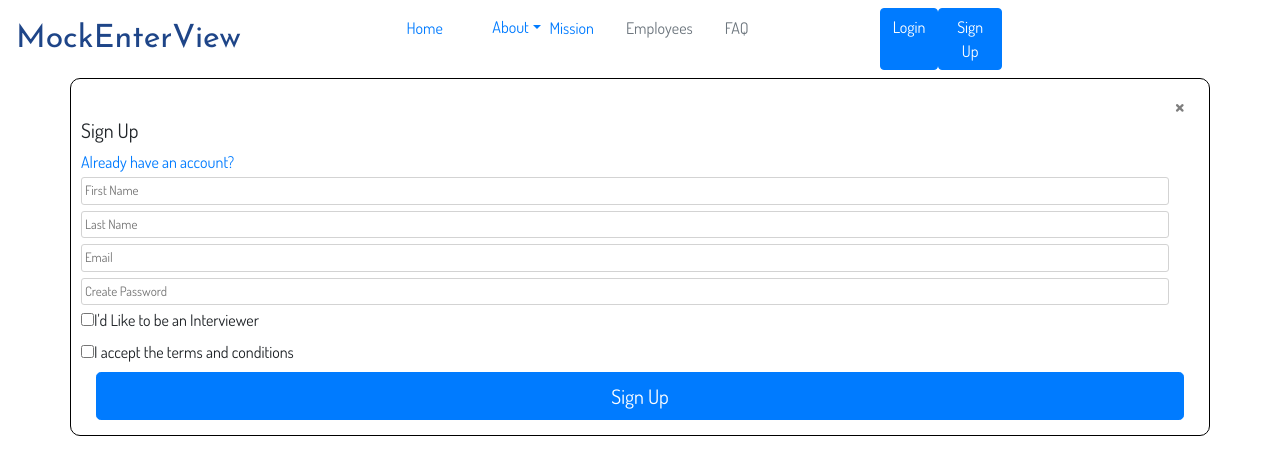
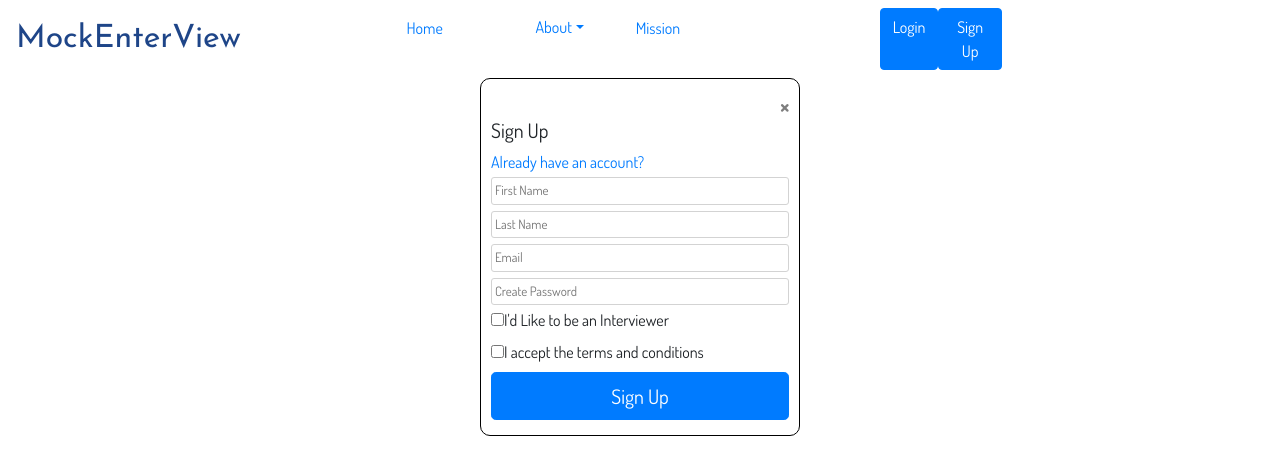
Before and after one commit to mockenterview/frontend, a React (Create React App) app: page /register in a window 1280 px wide. Shown: the top 474 px of the page. Built offline with nearby package versions, Linux system fonts and the light colour scheme.

Commit message:
+ Fixed Login Centering

```diff
--- a/src/App.css
+++ b/src/App.css
@@ -40,11 +40,18 @@
 
 /* Registration & Login */
 
+.TestLog{
+  display: flex;
+  justify-content: center;
+  align-items: center;
+}
+
 .reg_log_wrapper{
   border:1px solid black;
   border-radius: 10px;
   width: 25%;
   align-items: center;
+  margin:0;
 }
 
 .reg_log_wrapper .col{
@@ -59,3 +66,7 @@
   padding:3px;
   width: 100%;
 }
+
+.row{
+  margin:0 !important;
+}
--- a/src/App.js
+++ b/src/App.js
@@ -11,6 +11,7 @@ import Header from "./Components/Header/home-header"
 import About from "./Components/About/About"
 import userDashboard from "./Components/User/UserDashboard"
 import Profile from './Components/Profile/Profile'
+import PrivateRoute from "./Components/Routes/Private";
 
 
 function App() {
@@ -28,7 +29,7 @@ function App() {
        <Route exact path='/register' component ={Register} />
 
        <Route exact path='/profile' component ={Profile} />
-       <Route exact path='/userDashboard' component={userDashboard} />
+       <PrivateRoute exact path='/userDashboard' component={userDashboard} />
 
 
 
--- a/src/Components/Header/home-header.js
+++ b/src/Components/Header/home-header.js
@@ -31,20 +31,20 @@ const Header = props => {
                     About
                 </DropdownToggle>
                 <DropdownMenu>
-                    <DropdownItem href="#works">How It Works</DropdownItem>
-                    <DropdownItem href="#team">Our Team</DropdownItem>
-                    <DropdownItem href="#contact">Contact</DropdownItem>
+                    <DropdownItem href="/#works">How It Works</DropdownItem>
+                    <DropdownItem href="/#team">Our Team</DropdownItem>
+                    <DropdownItem href="/#contact">Contact</DropdownItem>
                 </DropdownMenu>
             </Dropdown>
             <NavItem>
-                 <NavLink href="#mission">Mission</NavLink>
+                 <NavLink href="/#mission">Mission</NavLink>
             </NavItem>
-            <NavItem>
+            {/* <NavItem>
                  <NavLink disabled href="#">Employees</NavLink>
             </NavItem>
             <NavItem>
                  <NavLink disabled href="#">FAQ</NavLink>
-            </NavItem>
+            </NavItem>  */}
             </div>
                 <div className='auth'>
                     <Button color="primary" href="/login">Login</Button>
--- a/src/Components/Login/Login.js
+++ b/src/Components/Login/Login.js
@@ -15,10 +15,10 @@ import { Container, Row, Button, Alert, Col } from "reactstrap";
 import Axios from 'axios';
 
 
-export const Login = ({ values, errors, touched, status }) => {
+export const Login = (props, { values, errors, touched, status }) => {
 	return (
-		<div className="reg_log_wrapper">
-		<Container fluid >
+		<div className="TestLog" >
+		<Container fluid="xs" className="reg_log_wrapper">
 			<Button close />
 			<Col>
 				<Row>
@@ -46,7 +46,8 @@ export const Login = ({ values, errors, touched, status }) => {
                         .then(res => {
                           console.log("POST res", res.data);
                           localStorage.setItem("token", res.data.token);
-                          localStorage.setItem("message", res.data.message);
+						  localStorage.setItem("message", res.data.message);
+						  props.history.push("/userDashboard");
                         })
                         .catch(err => console.log(err));
 
--- a/src/Components/Register/Register.js
+++ b/src/Components/Register/Register.js
@@ -48,7 +48,8 @@ export const MyTextInput = ({ label, ...props }) => {
 export const Register = (props, { values, errors, touched, status }) => {
 
 	return (
-    <Container fluid="md"  className="reg_log_wrapper">
+		<div className="TestLog">
+	  <Container fluid="xs"  className="reg_log_wrapper">
       <Col >
       <Button close href="/" />
 			<Row>
@@ -156,5 +157,7 @@ export const Register = (props, { values, errors, touched, status }) => {
 
       </Col>
 		</Container>
+		</div>
+
 	);
 };
```
